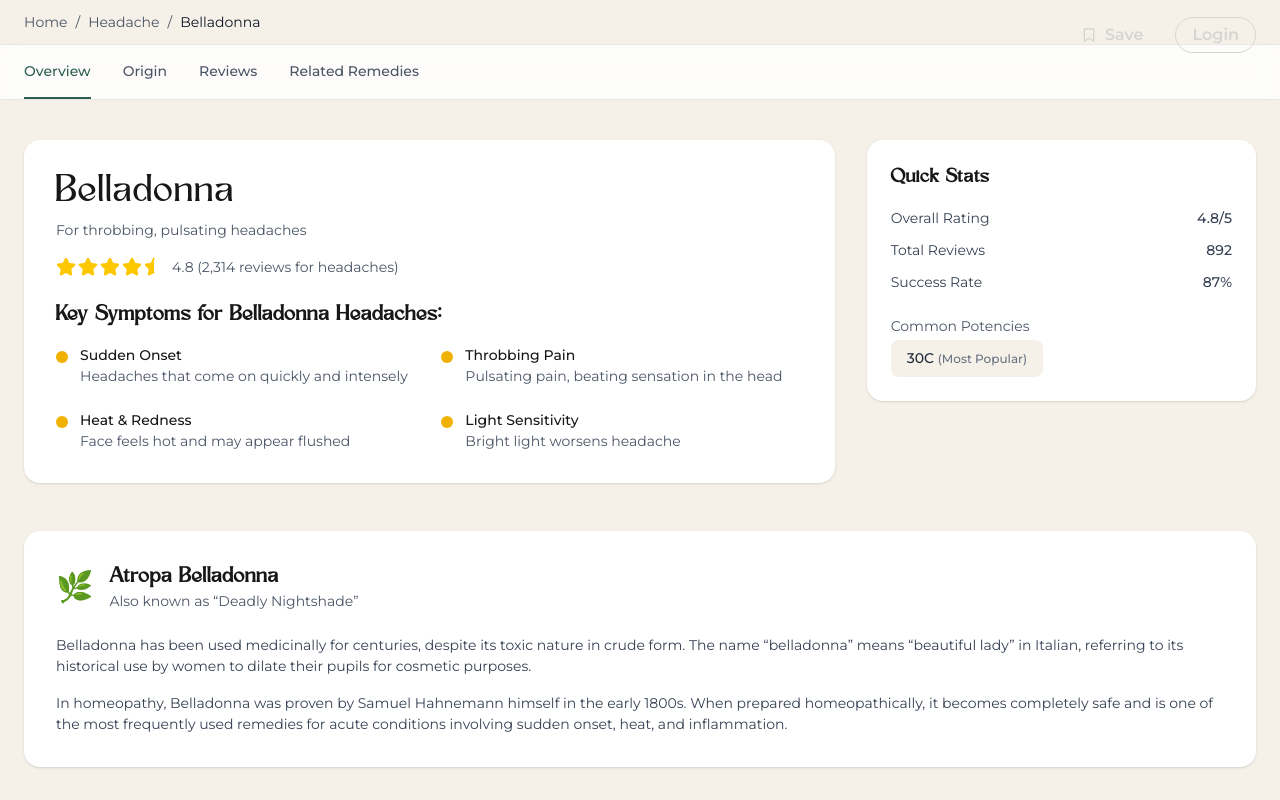
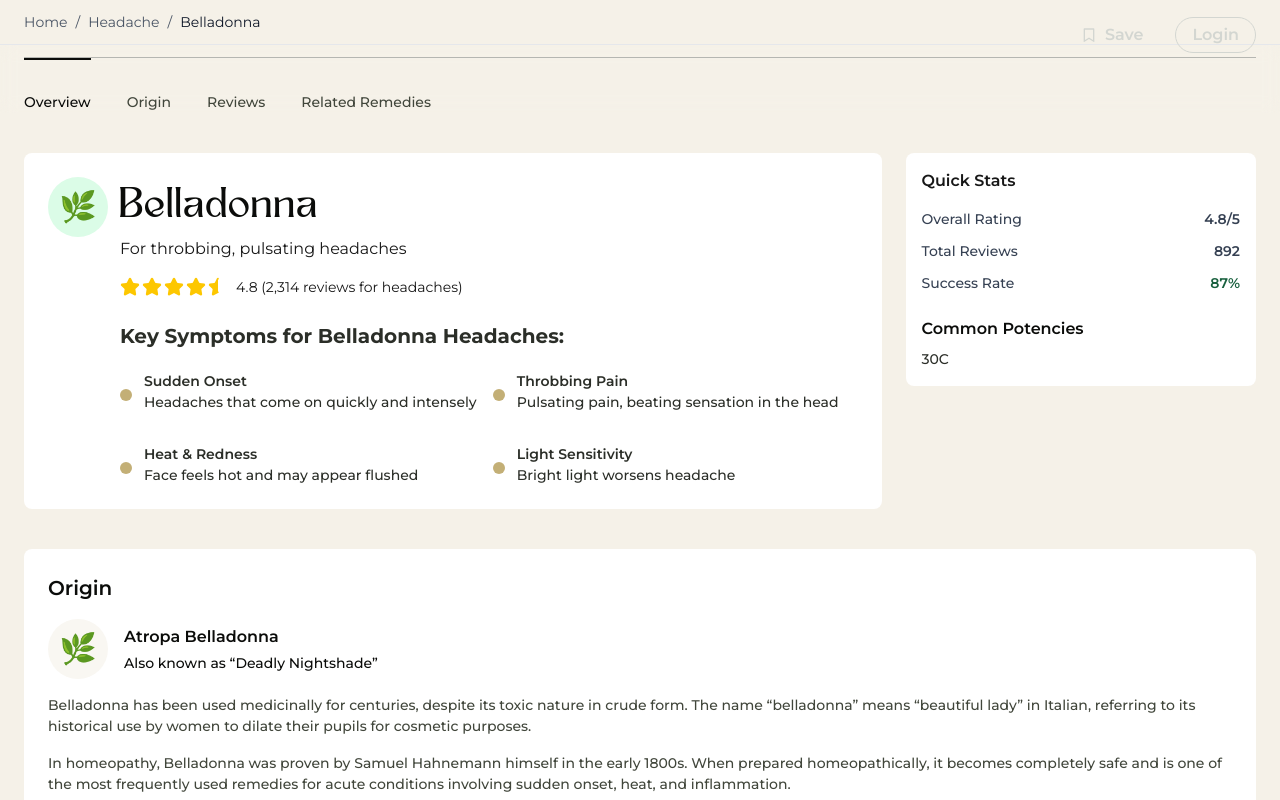
Before and after one commit to BhavikPatel-dreamz/Homeopathway, a Next.js app: page /remedies/1 in a window 1280 px wide. Shown: the top 800 px of the page. Built offline with nearby package versions, Linux system fonts and the light colour scheme; no server answers.

Commit message:
Remedies Detail Page Design

```diff
--- a/app/globals.css
+++ b/app/globals.css
@@ -93,6 +93,7 @@ h1,h2,h3,h4,h5,h6{
 select option{
   color: #20231E;
 }
+
 @media only screen and (max-width:767px) {
   .home-slider .slick-dots li button{
     width: 40px;
--- a/components/AilmentDetailPage.tsx
+++ b/components/AilmentDetailPage.tsx
@@ -97,7 +97,7 @@ AilmentDetailPage({ ailment, remedies }: AilmentDetailPageProps) {
 
             {/* Sort Dropdown */}
             <div className="relative w-1/2">
-              <div className="flex items-center justify-end">
+              <div className="flex items-center justify-end flex-col lg:flex-row">
                 <div className="mr-1 font-[500]">Sort by:</div>
                 <select className="block text-[#20231E] text-[16px] focus:outline-none">
                   <option value="">Select an option</option>
@@ -114,17 +114,16 @@ AilmentDetailPage({ ailment, remedies }: AilmentDetailPageProps) {
           <div className="space-y-4 flex flex-col">
             {remedies.map((remedy, index) => (
               <Link href={`/remedies/${remedy.id}`} key={remedy.id}>
-                <div className="bg-white rounded-[8px] p-6 transition-shadow cursor-pointer">
+                <div className="bg-white rounded-[8px] p-4 lg:p-6 transition-shadow cursor-pointer">
                   <div className="flex items-start gap-6">
                     {/* Icon */}
-                    <div className={`w-15 h-15 p-3 ${remedy.color} rounded-full flex items-center justify-center text-4xl flex-shrink-0`}>
+                    <div className={`w-15 h-15 p-3 ${remedy.color} rounded-full flex items-center justify-center text-3xl flex-shrink-0`}>
                       {remedy.icon}
                     </div>
 
                     {/* Content */}
                     <div className="flex-1">
-                      <div className="flex items-start justify-between mb-4 flex-col
-">
+                      <div className="flex items-start justify-between mb-4 flex-col">
                         <div className="flex items-start w-full justify-between">
                           <div>
                             <h3 className="text-[20px] text-[#0B0C0A] font-semibold mb-1 text-montserrat">{remedy.name}</h3>
--- a/components/RemediesDetail.tsx
+++ b/components/RemediesDetail.tsx
@@ -144,14 +144,17 @@ export default function RemediesDetailPage() {
       </div>
 
       {/* Tabs */}
-      <div className="sticky top-0 z-10 border-b border-gray-200 bg-white/80 backdrop-blur-sm">
-        <div className="max-w-7xl mx-auto px-6 flex gap-8 text-sm font-medium">
+      <div className="sticky top-0 z-10 backdrop-blur-sm">
+        <div className="max-w-7xl mx-auto px-6 flextext-sm mt-3 font-medium">
+          <div className="border-t border-[#B5B6B1] w-full flex gap-9 ">
+
+
           {["Overview", "Origin", "Reviews", "Related Remedies"].map((tab) => (
             <button
               key={tab}
               onClick={() => handleTabClick(tab)}
-              className={`py-4 border-b-2 transition-all ${
-                activeTab === tab ? "border-[#2C5F4F] text-[#2C5F4F]" : "border-transparent text-gray-600 hover:text-gray-900"
+              className={`pt-8 border-t-2 transition-all cursor-pointer ${
+                activeTab === tab ? "border-[#0B0C0A] text-[#0B0C0A]" : "border-transparent text-[#41463B] hover:text-[#0B0C0A] hover:border-[#0B0C0A]  transition-all duration-500"
               }`}
             >
               {tab}
@@ -159,73 +162,81 @@ export default function RemediesDetailPage() {
           ))}
         </div>
         </div>
+      </div>
 
       {/* Main Content */}
-      <main className="flex-1 max-w-7xl mx-auto px-6 py-10 space-y-12">
+      <main className="flex-1 max-w-7xl mx-auto px-6 py-10 space-y-10">
         {/* Overview Section */}
-        <section id="Overview" ref={sectionRefs.Overview} className="grid grid-cols-1 lg:grid-cols-3 gap-8 scroll-mt-20">
+        <section id="Overview" ref={sectionRefs.Overview} className="flex gap-6 scroll-mt-20">
             {/* Left */}
-            <div className="lg:col-span-2 bg-white rounded-2xl shadow-sm p-8">
-              <h1 className="text-4xl font-serif mb-2">{remedy.name}</h1>
-              <p className="text-gray-600 mb-4">{remedy.subtitle}</p>
+            <div className="lg:w-[71%] bg-white rounded-[8px]  p-6 flex items-start">
+              <div className="flex items-center">
+                <div className="w-15 h-15 p-3 bg-green-100 rounded-full flex items-center justify-center text-3xl flex-shrink-0 mr-3">🌿</div>
+              </div>
+              <div className="w-full">
+                <h1 className="text-[32px] lg:text-[40px] font-serif text-[#0B0C0A] mb-2 lg:mb-0">{remedy.name}</h1>
+                <p className="text[#41463B] text-[16px] mb-4">{remedy.subtitle}</p>
                 <div className="flex items-center gap-2 mb-6">
                   {renderStars(remedy.rating)}
-                <span className="text-gray-600 text-sm">
+                  <span className="text[#41463B] text-sm">
                     {remedy.rating} ({remedy.reviewsCount.toLocaleString()} reviews for headaches)
                   </span>
                 </div>
 
-              <h2 className="text-xl font-semibold mb-4">Key Symptoms for {remedy.name} Headaches:</h2>
-              <div className="grid sm:grid-cols-2 gap-6">
+                <h4 className="text-[20px] text-[#2B2E28] font-bold mb-5 text-montserrat">Key Symptoms for {remedy.name} Headaches:</h4>
+                <div className="grid sm:grid-cols-2 gap-2 gap-y-8">
                   {remedy.symptoms.map((s, i) => (
-                  <div key={i} className="flex gap-3 items-start">
-                    <div className="w-3 h-3 mt-1.5 bg-yellow-500 rounded-full"></div>
+                    <div key={i} className="flex gap-3 items-center">
+                      <div className="w-3 h-3 mt-1.5 bg-[#C3AF76] rounded-full"></div>
                       <div>
-                      <p className="font-medium">{s.title}</p>
-                      <p className="text-sm text-gray-600">{s.desc}</p>
+                        <p className="tex-[16px] text-[#2B2E28] font-semibold">{s.title}</p>
+                        <p className="text-sm text-[#2B2E28] font-medium">{s.desc}</p>
                       </div>
                     </div>
                   ))}
                 </div>
               </div>
 
+            </div>
+
             {/* Right - Quick Stats */}
-            <aside className="bg-white rounded-2xl shadow-sm p-6 h-fit">
-              <h3 className="text-lg font-semibold mb-4">Quick Stats</h3>
+            <aside className="bg-white lg:w-[29%] white rounded-[8px]  p-4 h-fit">
+              <h3 className="text-[16px] text[#0B0C0A] font-semibold mb-4 text-montserrat">Quick Stats</h3>
               <ul className="space-y-3 text-sm text-gray-700">
                 <li className="flex justify-between">
-                  <span>Overall Rating</span>
-                  <span className="font-medium">{remedy.quickStats.overallRating}/5</span>
+                  <span className="text[#2B2E28] font-medium">Overall Rating</span>
+                  <span className="font-semibold">{remedy.quickStats.overallRating}/5</span>
                 </li>
                 <li className="flex justify-between">
-                  <span>Total Reviews</span>
-                  <span className="font-medium">{remedy.quickStats.totalReviews}</span>
+                  <span className="text[#2B2E28] font-medium">Total Reviews</span>
+                  <span className="font-semibold">{remedy.quickStats.totalReviews}</span>
                 </li>
                 <li className="flex justify-between">
-                  <span>Success Rate</span>
-                  <span className="font-medium">{remedy.quickStats.successRate}</span>
+                  <span className="text[#2B2E28] font-medium">Success Rate</span>
+                  <span className="font-semibold text-[#175F3D]">{remedy.quickStats.successRate}</span>
                 </li>
               </ul>
               <div className="mt-6">
-                <p className="text-sm text-gray-600 mb-1">Common Potencies</p>
-                <div className="bg-[#F5F1E8] px-4 py-2 rounded-lg inline-block font-medium text-gray-800">
-                  {remedy.quickStats.mostPopularPotency} <span className="text-xs text-gray-500">(Most Popular)</span>
+                <p className="text-[16px] text-[#0B0C0A] mb-2 font-semibold">Common Potencies</p>
+                <div className="flex justify-between flex-wrap font-medium text-[#2B2E28]">
+                  <div className="">{remedy.quickStats.mostPopularPotency} <span className="text-xs text-[#2B2E28]"></span></div>
                 </div>
               </div>
             </aside>
         </section>
 
         {/* Origin Section */}
-        <section id="Origin" ref={sectionRefs.Origin} className="bg-white rounded-2xl shadow-sm p-8 scroll-mt-20">
-            <div className="flex items-center gap-4 mb-6">
-              <div className="text-3xl">🌿</div>
+        <section id="Origin" ref={sectionRefs.Origin} className="bg-white rounded-[8px] p-6 scroll-mt-20">
+          <p className="text-[20px] text-[#0B0C0A] font-semibold  mb-4" >Origin</p>
+            <div className="flex items-center gap-2 mb-4">
+              <div className="w-15 h-15 p-3 bg-[#F9F7F2] rounded-full flex items-center justify-center text-3xl flex-shrink-0 mr-2">🌿</div>
               <div>
-                <h3 className="text-xl font-semibold">{remedy.origin.name}</h3>
-                <p className="text-sm text-gray-600">Also known as “{remedy.origin.alias}”</p>
+                <h6 className="text-[16px] text-[#0B0C0A] font-semibold text-montserrat mb-1">{remedy.origin.name}</h6>
+                <p className="text-sm text-[#0B0C0A] font-medium">Also known as “{remedy.origin.alias}”</p>
               </div>
             </div>
-            <p className="text-gray-700 mb-4">{remedy.origin.description}</p>
-            <p className="text-gray-700">{remedy.origin.homeopathic}</p>
+            <p className="text-[#41463B] font-medium mb-4">{remedy.origin.description}</p>
+            <p className="text-[#41463B] font-medium">{remedy.origin.homeopathic}</p>
         </section>
 
         {/* Reviews Section */}
--- a/components/TopRatedRemediesServer.tsx
+++ b/components/TopRatedRemediesServer.tsx
@@ -49,7 +49,7 @@ export default function TopRatedRemediesServer({
             </div>
           ))}
           {!searchQuery.trim() && (
-            <Link href="/remedies" className="bg-[#4B544A] text-white rounded-xl h-[136px] lg:h-[auto] p-6 flex items-center justify-center hover:bg-[#2B2E28] transition-colors cursor-pointer transition-all duration-500">
+            <Link href="/remedies" className="bg-[#4B544A] text-white rounded-xl py-14 px-6 flex items-center justify-center hover:bg-[#2B2E28] transition-colors cursor-pointer transition-all duration-500">
               <span className="font-[600] text-[20px] text-white">View all Remedies</span>
             </Link>
           )}
```
Lines whose indentation alone changed are shown as unchanged.
